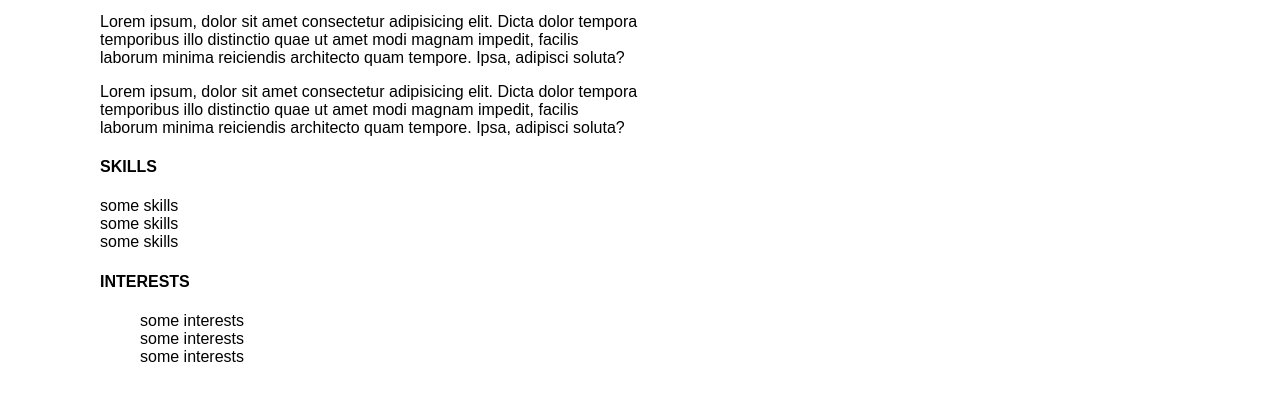
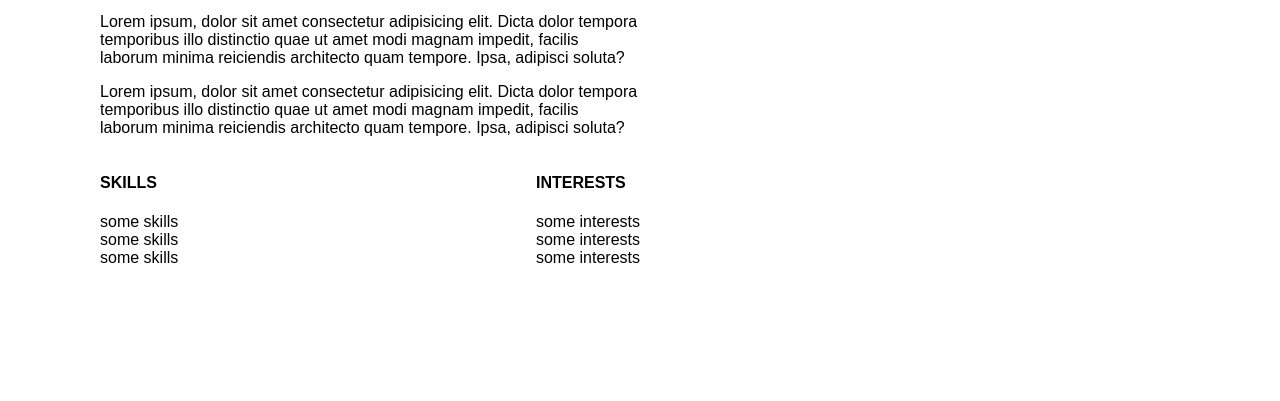
Before and after one commit to Febianodja/exercise-2, a plain HTML site: page about.html in a window 1280 px wide. Shown: the part 315-716 px from the top of the page. Drawn offline with Linux system fonts and the light colour scheme.

Commit message:
update about.html & css

```diff
--- a/about.html
+++ b/about.html
@@ -21,6 +21,7 @@
         <p>Lorem ipsum, dolor sit amet consectetur adipisicing elit. Dicta dolor tempora temporibus illo distinctio quae ut amet modi magnam impedit, facilis laborum minima reiciendis architecto quam tempore. Ipsa, adipisci soluta?</p>
         <p>Lorem ipsum, dolor sit amet consectetur adipisicing elit. Dicta dolor tempora temporibus illo distinctio quae ut amet modi magnam impedit, facilis laborum minima reiciendis architecto quam tempore. Ipsa, adipisci soluta?</p>
         <p>Lorem ipsum, dolor sit amet consectetur adipisicing elit. Dicta dolor tempora temporibus illo distinctio quae ut amet modi magnam impedit, facilis laborum minima reiciendis architecto quam tempore. Ipsa, adipisci soluta?</p>
+        <div class="flex-container">
         <div class="about-skills">
             <h4>SKILLS</h4>
             <ul>
@@ -37,6 +38,7 @@
                 <li>some interests</li>
             </ul>
         </div>
+        </div>
     </div>
 
 </body>
--- a/styles.css
+++ b/styles.css
@@ -62,15 +62,17 @@ body {
     padding-right: 50%;
 }
 
-.about-skills {
-    padding-right: 50%;
+.flex-container {
+    display: flex;
+    justify-content:space-between;
 }
 
 .about-skills ul{
     list-style: none;
-    padding-left: 0px;
+    padding-left: 0mm;
 }
 
 .about-interests ul{
     list-style: none;
+    padding-left: 0mm;
 }
```
